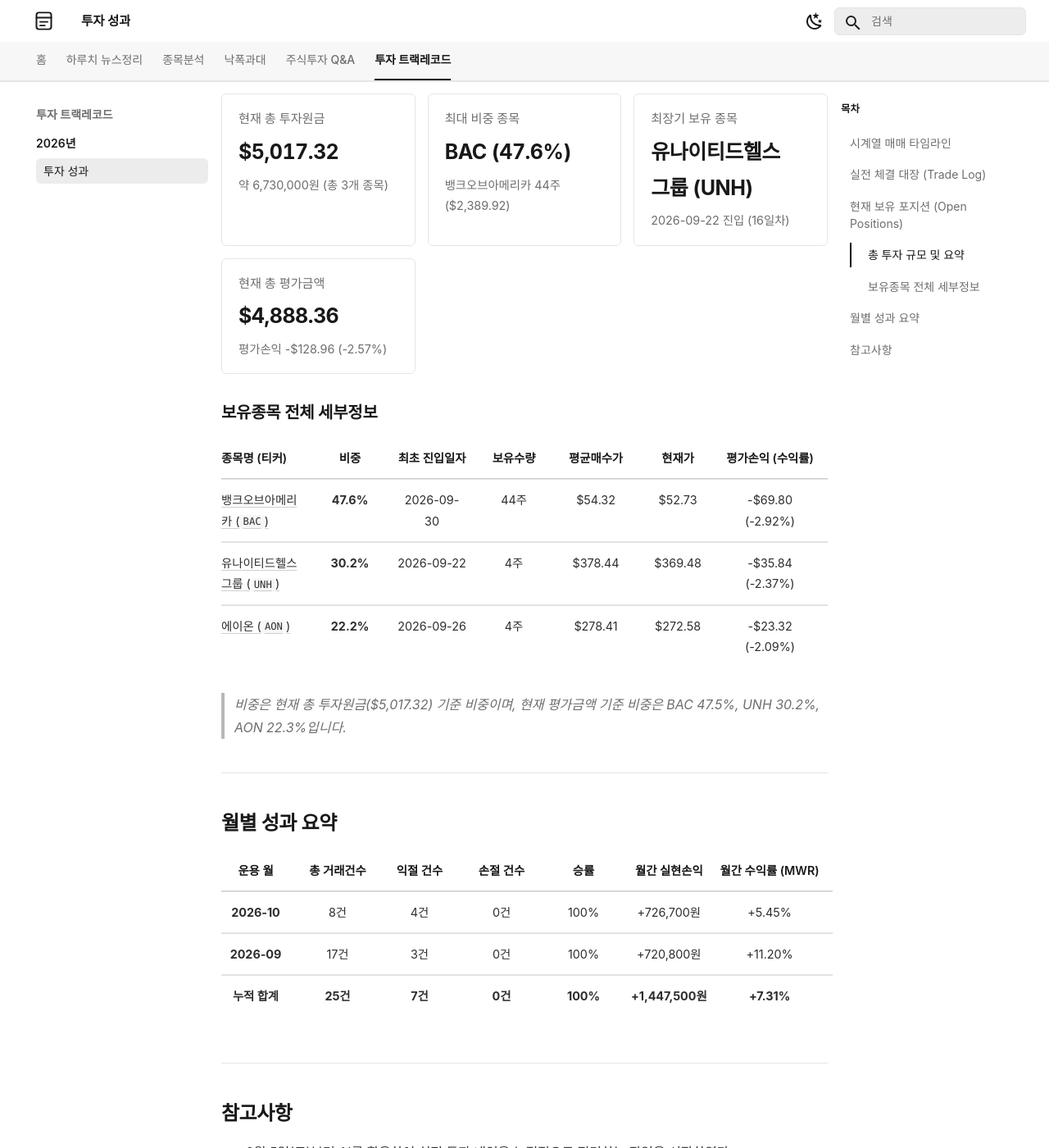
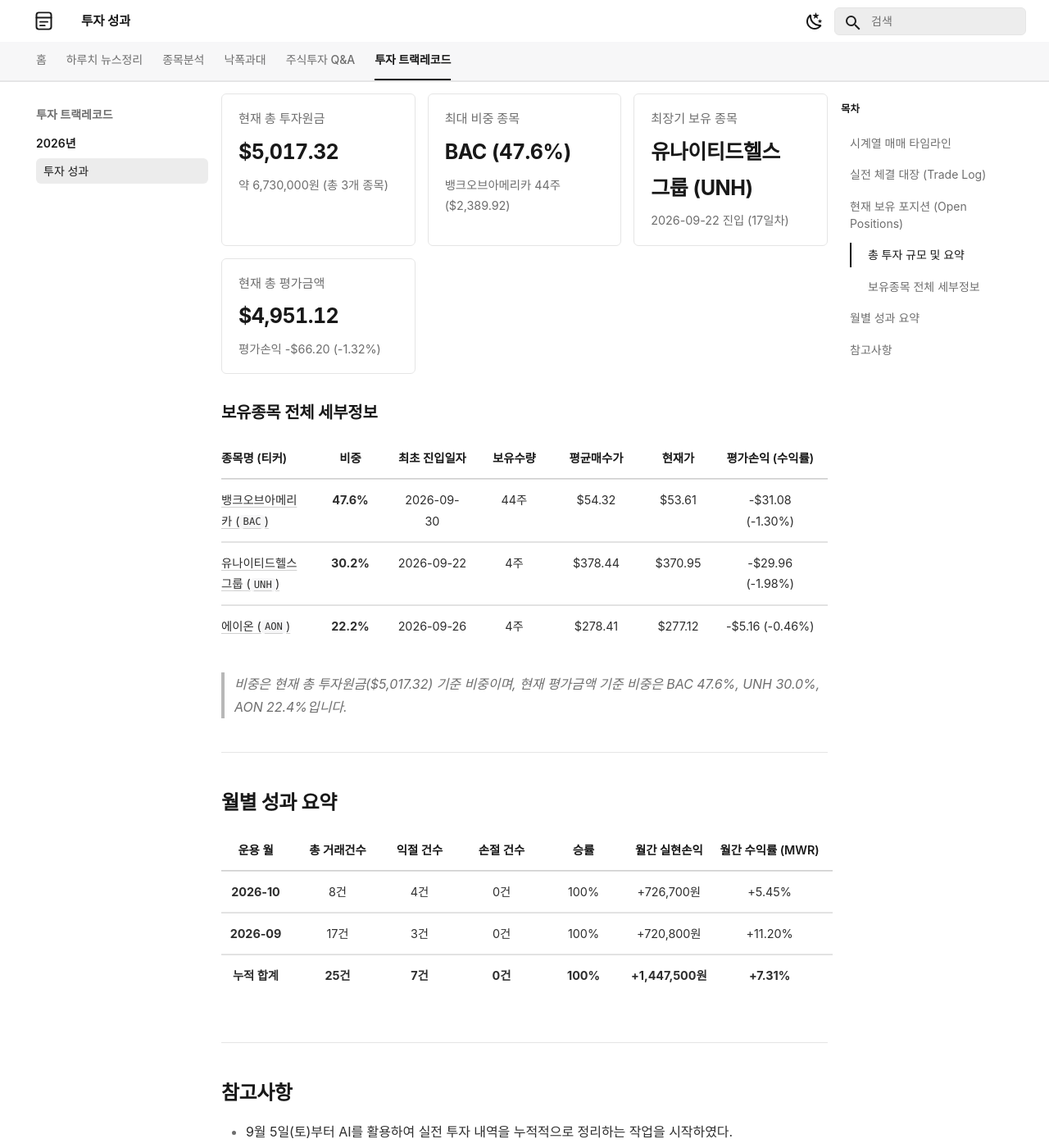
Before and after one commit to ju-sic/ju-sic.github.io, an MkDocs documentation site: the page built from docs/records/2026/trade-track-record.md, in a window 1280 px wide and 1400 px high, scrolled down 2906 px. Shown: the whole window at 82% size. Built offline with MkDocs 1.6.1 and Material for MkDocs 9.7.7, drawn with Linux system fonts in a browser that asks for light colours; some web fonts are replaced; a script that is not in the unit is left out; some of the changed text lies outside the part shown.

```diff
--- a/docs/records/2026/trade-track-record.md
+++ b/docs/records/2026/trade-track-record.md
@@ -1,6 +1,6 @@
 # 실전 매매일지 및 포트폴리오 트랙레코드
 
-- **업데이트** : 2026-10-08(목) 23:45
+- **업데이트** : 2026-10-09(금) 08:42
 
 
 ## 시계열 매매 타임라인
@@ -534,12 +534,12 @@
   <div class="kb-portfolio-metric-card">
     <span class="label">최장기 보유 종목</span>
     <span class="value">유나이티드헬스 그룹 (UNH)</span>
-    <span class="sub">2026-09-22 진입 (16일차)</span>
+    <span class="sub">2026-09-22 진입 (17일차)</span>
   </div>
   <div class="kb-portfolio-metric-card">
     <span class="label">현재 총 평가금액</span>
-    <span class="value">$4,888.36</span>
-    <span class="sub">평가손익 -$128.96 (-2.57%)</span>
+    <span class="value">$4,951.12</span>
+    <span class="sub">평가손익 -$66.20 (-1.32%)</span>
   </div>
 </div>
 
@@ -547,11 +547,11 @@
 
 | 종목명 (티커) | 비중 | 최초 진입일자 | 보유수량 | 평균매수가 | 현재가 | 평가손익 (수익률) |
 | :--- | :---: | :---: | :---: | :---: | :---: | :---: |
-| [뱅크오브아메리카 (`BAC`)](../../stocks/2026/09/bank-of-america.md) | **47.6%** | 2026-09-30 | 44주 | $54.32 | $52.73 | -$69.80 (-2.92%) |
-| [유나이티드헬스 그룹 (`UNH`)](../../stocks/2026/09/unitedhealth-group.md) | **30.2%** | 2026-09-22 | 4주 | $378.44 | $369.48 | -$35.84 (-2.37%) |
-| [에이온 (`AON`)](../../stocks/2026/09/aon.md) | **22.2%** | 2026-09-26 | 4주 | $278.41 | $272.58 | -$23.32 (-2.09%) |
+| [뱅크오브아메리카 (`BAC`)](../../stocks/2026/09/bank-of-america.md) | **47.6%** | 2026-09-30 | 44주 | $54.32 | $53.61 | -$31.08 (-1.30%) |
+| [유나이티드헬스 그룹 (`UNH`)](../../stocks/2026/09/unitedhealth-group.md) | **30.2%** | 2026-09-22 | 4주 | $378.44 | $370.95 | -$29.96 (-1.98%) |
+| [에이온 (`AON`)](../../stocks/2026/09/aon.md) | **22.2%** | 2026-09-26 | 4주 | $278.41 | $277.12 | -$5.16 (-0.46%) |
 
-> *비중은 현재 총 투자원금($5,017.32) 기준 비중이며, 현재 평가금액 기준 비중은 BAC 47.5%, UNH 30.2%, AON 22.3%입니다.*
+> *비중은 현재 총 투자원금($5,017.32) 기준 비중이며, 현재 평가금액 기준 비중은 BAC 47.6%, UNH 30.0%, AON 22.4%입니다.*
 
 
 ---
--- a/mkdocs.yml
+++ b/mkdocs.yml
@@ -167,6 +167,7 @@ nav:
   - 하루치 뉴스정리:
       - 2026년:
           - 10월:
+              - "08(목)": news/2026/10/08.md
               - "07(수)": news/2026/10/07.md
               - "05(월)": news/2026/10/05.md
               - "02(금)": news/2026/10/02.md
```
Also changed, not shown: docs/index.md (+2 -1 lines), docs/news/2026/10/08.md (added, +201 -0 lines).
